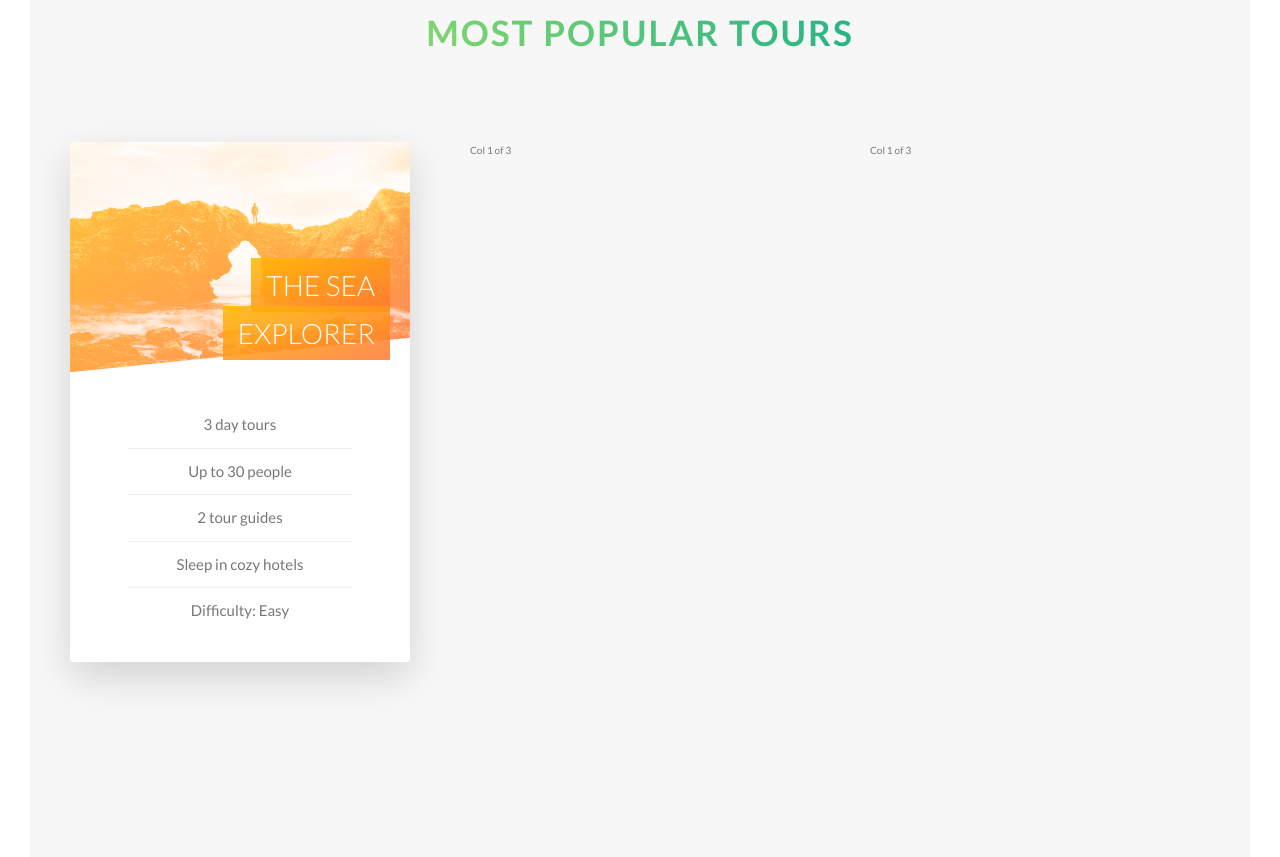
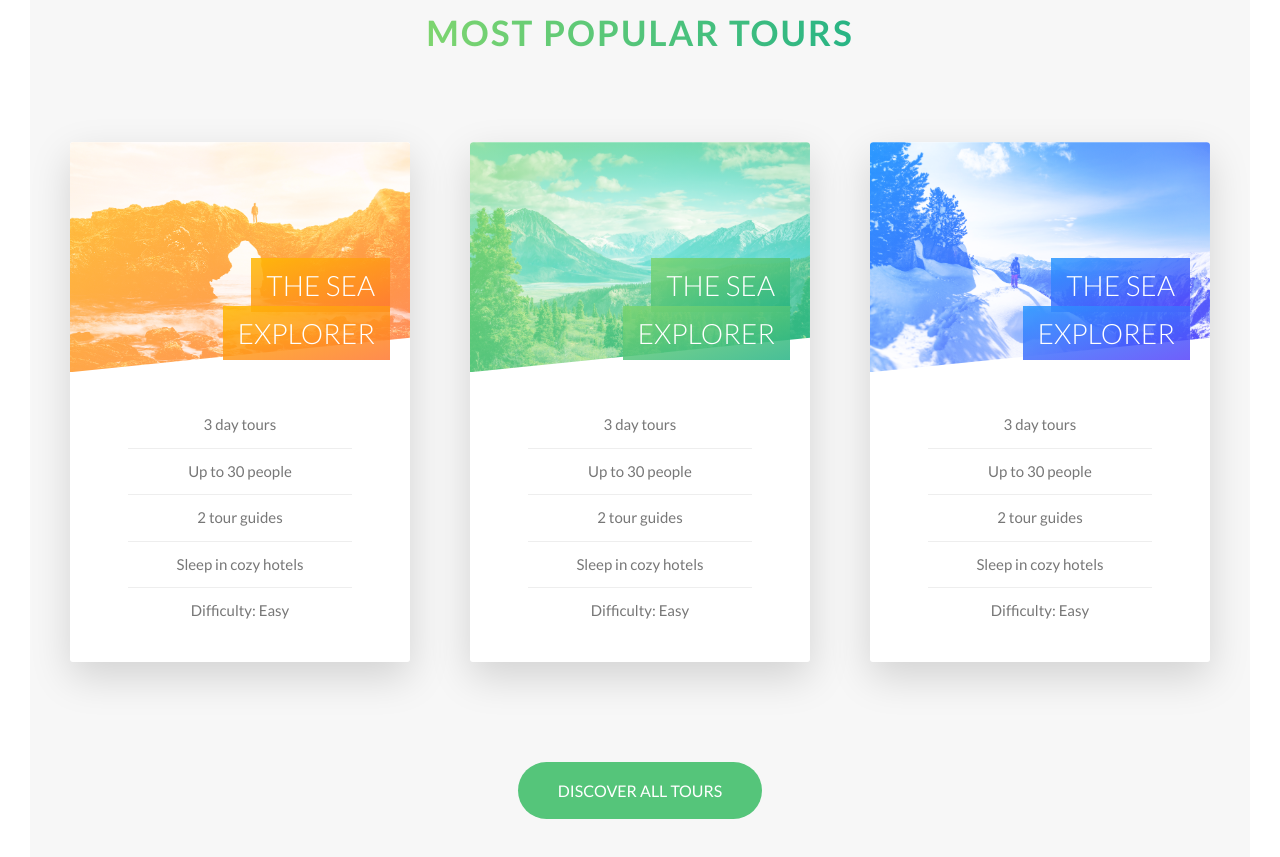
Before and after one commit to hawful70/Natours, a website: page index.html in a window 1280 px wide. Shown: the part 2358-3215 px from the top of the page. Drawn offline with Linux system fonts and the light colour scheme.

Commit message:
styling the other card

```diff
--- a/index.html
+++ b/index.html
@@ -164,16 +164,84 @@
                 </div>
               </div>
               <div class="card__side card__side--back card__side--back-1">
-                BACK
+                <div class="card__cta">
+                  <div class="card__price-box">
+                    <p class="card__price-only">Only</p>
+                    <p class="card__price-value">$297</p>
+                  </div>
+                  <a href="#" class="btn btn--white">Book now!</a>
+                </div>
               </div>
             </div>
           </div>
           <div class="col-1-of-3">
-            Col 1 of 3
+            <div class="card">
+              <div class="card__side card__side--front">
+                <div class="card__picture card__picture--2">
+                  &nbsp;
+                </div>
+                <h4 class="card__heading">
+                  <span class="card__heading-span card__heading-span--2">
+                    THE SEA EXPLORER
+                  </span>
+                </h4>
+                <div class="card__details">
+                  <ul>
+                    <li>3 day tours</li>
+                    <li>Up to 30 people</li>
+                    <li>2 tour guides</li>
+                    <li>Sleep in cozy hotels</li>
+                    <li>Difficulty: Easy</li>
+                  </ul>
+                </div>
+              </div>
+              <div class="card__side card__side--back card__side--back-2">
+                <div class="card__cta">
+                  <div class="card__price-box">
+                    <p class="card__price-only">Only</p>
+                    <p class="card__price-value">$297</p>
+                  </div>
+                  <a href="#" class="btn btn--white">Book now!</a>
+                </div>
+              </div>
+            </div>
           </div>
           <div class="col-1-of-3">
-            Col 1 of 3
+            <div class="card">
+              <div class="card__side card__side--front">
+                <div class="card__picture card__picture--3">
+                  &nbsp;
+                </div>
+                <h4 class="card__heading">
+                  <span class="card__heading-span card__heading-span--3">
+                    THE SEA EXPLORER
+                  </span>
+                </h4>
+                <div class="card__details">
+                  <ul>
+                    <li>3 day tours</li>
+                    <li>Up to 30 people</li>
+                    <li>2 tour guides</li>
+                    <li>Sleep in cozy hotels</li>
+                    <li>Difficulty: Easy</li>
+                  </ul>
+                </div>
+              </div>
+              <div class="card__side card__side--back card__side--back-3">
+                <div class="card__cta">
+                  <div class="card__price-box">
+                    <p class="card__price-only">Only</p>
+                    <p class="card__price-value">$297</p>
+                  </div>
+                  <a href="#" class="btn btn--white">Book now!</a>
+                </div>
+              </div>
+            </div>
           </div>
+        </div>
+
+        <div class="u-center-text u-margin-top-huge">
+          <a href="" class="btn btn--green">Discover all tours</a>
         </div>
       </section>
     </main>
--- a/sass/base/_utilities.scss
+++ b/sass/base/_utilities.scss
@@ -4,6 +4,14 @@
 
 .u-margin-bottom-big {
     margin-bottom: 8rem;
+}
+
+.u-margin-top-big {
+    margin-top: 8rem;
+}
+
+.u-margin-top-huge {
+    margin-top: 10rem;
 }
 
 .u-margin-bottom-medium {
--- a/sass/components/_button.scss
+++ b/sass/components/_button.scss
@@ -32,6 +32,15 @@
 
     &::after {
       background-color: $color-white;
+    }
+  }
+
+  &--green {
+    background-color: $color-primary;
+    color: $color-white;
+
+    &::after {
+      background-color: $color-primary;
     }
   }
 
--- a/sass/components/_card.scss
+++ b/sass/components/_card.scss
@@ -29,6 +29,20 @@
           $color-secondary-dark
         );
       }
+      &-2 {
+        background-image: linear-gradient(
+          to right bottom,
+          $color-primary-light,
+          $color-primary-dark
+        );
+      }
+      &-3 {
+        background-image: linear-gradient(
+          to right bottom,
+          $color-tertiary-light,
+          $color-tertiary-dark
+        );
+      }
     }
   }
   &:hover &__side--front {
@@ -45,6 +59,8 @@
     background-blend-mode: screen;
     -webkit-clip-path: polygon(0 0, 100% 0, 100% 85%, 0 100%);
     clip-path: polygon(0 0, 100% 0, 100% 85%, 0 100%);
+    border-top-left-radius: 3px;
+    border-top-right-radius: 3px;
     &--1 {
       background-image: linear-gradient(
           to right bottom,
@@ -54,10 +70,20 @@
         url(../img/nat-5.jpg);
     }
     &--2 {
-      background-image: url(../img/nat-5.jpg);
+      background-image: linear-gradient(
+          to right bottom,
+          $color-primary-light,
+          $color-primary-dark
+        ),
+        url(../img/nat-6.jpg);
     }
     &--3 {
-      background-image: url(../img/nat-5.jpg);
+      background-image: linear-gradient(
+          to right bottom,
+          $color-tertiary-light,
+          $color-tertiary-dark
+        ),
+        url(../img/nat-7.jpg);
     }
   }
 
@@ -84,6 +110,20 @@
         rgba($color-secondary-dark, 0.85)
       );
     }
+    &--2 {
+      background-image: linear-gradient(
+        to right bottom,
+        rgba($color-primary-light, 0.85),
+        rgba($color-primary-dark, 0.85)
+      );
+    }
+    &--3 {
+      background-image: linear-gradient(
+        to right bottom,
+        rgba($color-tertiary-light, 0.85),
+        rgba($color-tertiary-dark, 0.85)
+      );
+    }
   }
 
   &__details {
@@ -104,4 +144,29 @@
       }
     }
   }
+
+  // FRONT SIDE STYLING
+  &__cta {
+    position: absolute;
+    top: 50%;
+    left: 50%;
+    transform: translate(-50%, -50%);
+    width: 90%;
+    text-align: center;
+  }
+
+  &__price-box {
+    color: $color-white;
+    margin-bottom: 8rem;
+  }
+
+  &__price-only {
+    font-size: 1.4rem;
+    text-transform: uppercase;
+  }
+
+  &__price-value {
+    font-size: 6rem;
+    font-weight: 100;
+  }
 }
--- a/sass/pages/_home.scss
+++ b/sass/pages/_home.scss
@@ -24,6 +24,6 @@
 
 .section-tours {
   background-color: $color-grey-light-1;
-  padding: 25rem 0 50rem 0;
+  padding: 25rem 0 15rem 0;
   margin-top: -10rem;
 }
```
Also changed, not shown: css/style.css.
